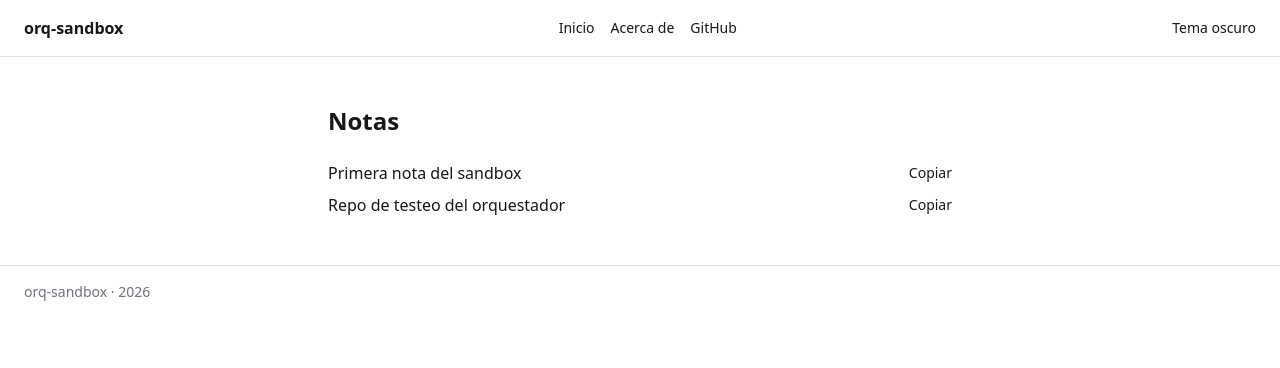
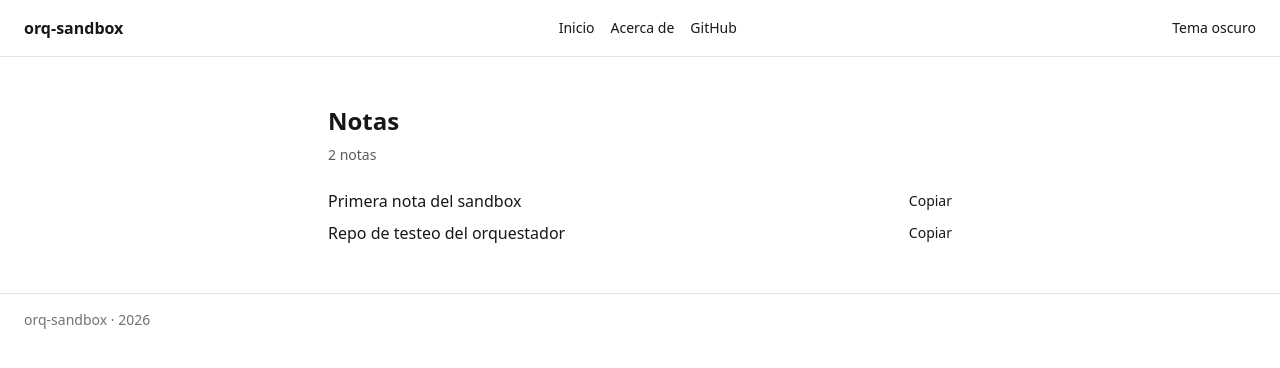
Before and after one commit to dieg00/orq-sandbox, a Next.js app: page / in a window 1280 px wide. Shown: the top 368 px of the page. Built offline with nearby package versions, Linux system fonts and the light colour scheme.

Commit message:
orq(21): ejecutar
Orq-Task: #21
Orq-Role: hacedor

```diff
--- a/src/app/page.tsx
+++ b/src/app/page.tsx
@@ -1,6 +1,6 @@
 import { Cabecera } from "@/components/Cabecera";
 import { BotonCopiar } from "@/components/BotonCopiar";
-import { ordenarPorFecha, resumir, sinArchivadas, type Nota } from "@/lib/notas";
+import { ordenarPorFecha, resumir, sinArchivadas, textoContador, type Nota } from "@/lib/notas";
 
 const notasDeEjemplo: Nota[] = [
   { id: 1, titulo: "Primera nota del sandbox", creadaEn: "2026-09-01T10:00:00Z", archivada: false },
@@ -9,13 +9,16 @@ const notasDeEjemplo: Nota[] = [
 ];
 
 export default function Home() {
+  const notas = ordenarPorFecha(sinArchivadas(notasDeEjemplo), "ascendente");
+
   return (
     <>
       <Cabecera />
       <main className="mx-auto max-w-2xl px-6 py-12">
         <h1 className="text-2xl font-semibold">Notas</h1>
+        <p className="mt-2 text-sm opacity-70">{textoContador(notas.length)}</p>
         <ul className="mt-6 space-y-2">
-          {ordenarPorFecha(sinArchivadas(notasDeEjemplo), "ascendente").map((nota) => (
+          {notas.map((nota) => (
             <li key={nota.id} className="flex items-center justify-between gap-2">
               <span>{resumir(nota.titulo)}</span>
               <BotonCopiar texto={nota.titulo} />
--- a/src/lib/notas.ts
+++ b/src/lib/notas.ts
@@ -24,3 +24,7 @@ export function ordenarPorFecha(notas: readonly Nota[], orden: OrdenFecha = "des
 export function sinArchivadas(notas: readonly Nota[]): Nota[] {
   return notas.filter((nota) => !nota.archivada);
 }
+
+export function textoContador(cantidad: number): string {
+  return cantidad === 1 ? "1 nota" : `${cantidad} notas`;
+}
```
Also changed, not shown: 2 other files (tests, documents, lock files or other folders).
